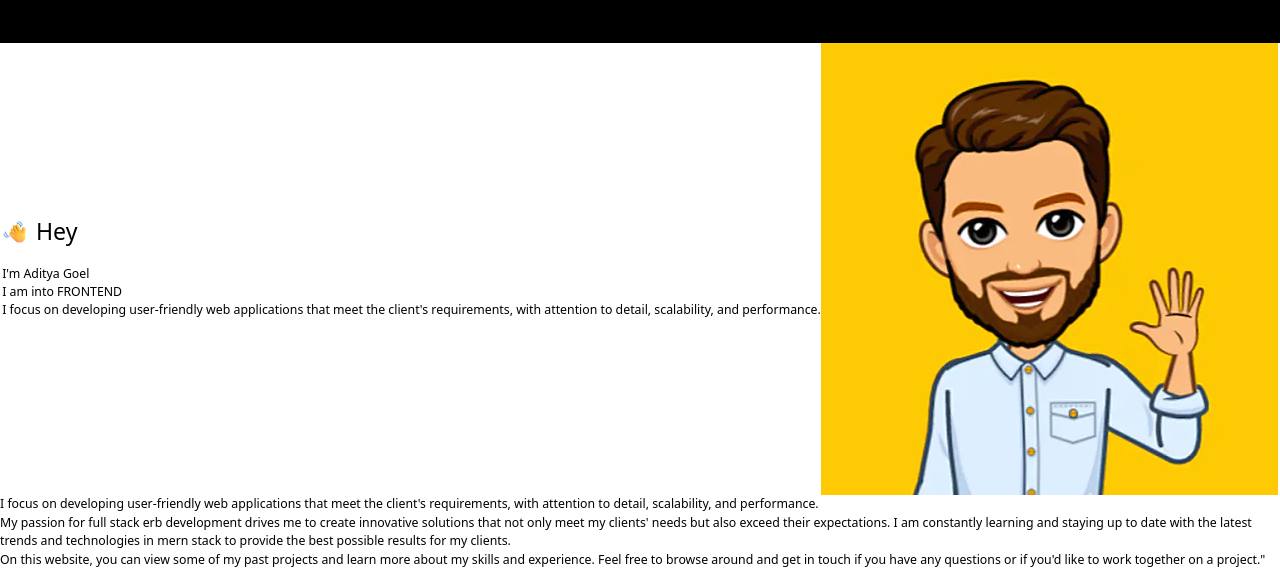
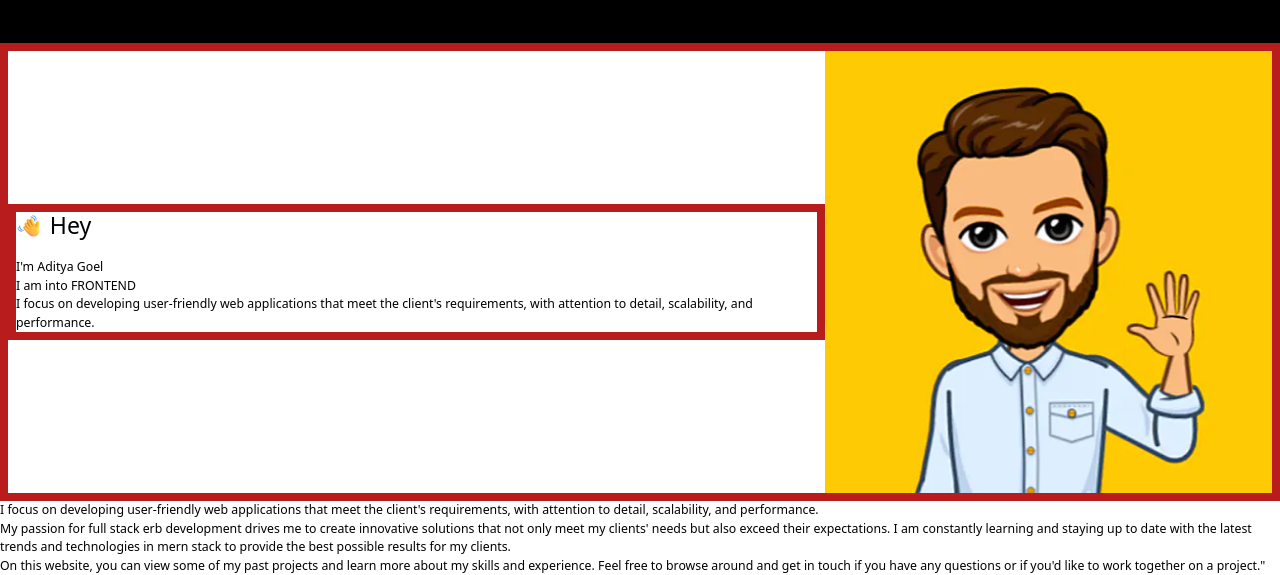
Before and after one commit to AdityaGoel0320/Reactjs-Advanced-Cart-System, a React (Create React App) app: page / in a window 1280 px wide. Shown: the top 575 px of the page. Built offline with nearby package versions, Linux system fonts and the light colour scheme.

Commit message:
17/06/23

```diff
--- a/src/App.css
+++ b/src/App.css
@@ -7,9 +7,6 @@ body{
     margin: 0;
     padding: 0;
 
-}
-
-html {
 }
 
 
--- a/src/Components/Intro.js
+++ b/src/Components/Intro.js
@@ -42,12 +42,13 @@ export default function Intro() {
         <>
 
 
-            <div className='flex h-full items-center justify-center' id="intro">
+            <div className='flex h-full items-center justify-center border border-8 border-red-700' id="intro">
 
-                <div>
+                <div className=' border border-8 border-red-700'>
 
                 <p className='flex gap-3 items-center'>
-                    <img className='h-8' src="Images/wavyHand.png" alt=" " /><span className='text-3xl'>Hey</span>
+                    <img className='h-8' src="Images/wavyHand.png" alt=" " />
+                    <span className='text-3xl'>Hey</span>
                 </p>
                 <br />
                 I'm Aditya Goel
```
